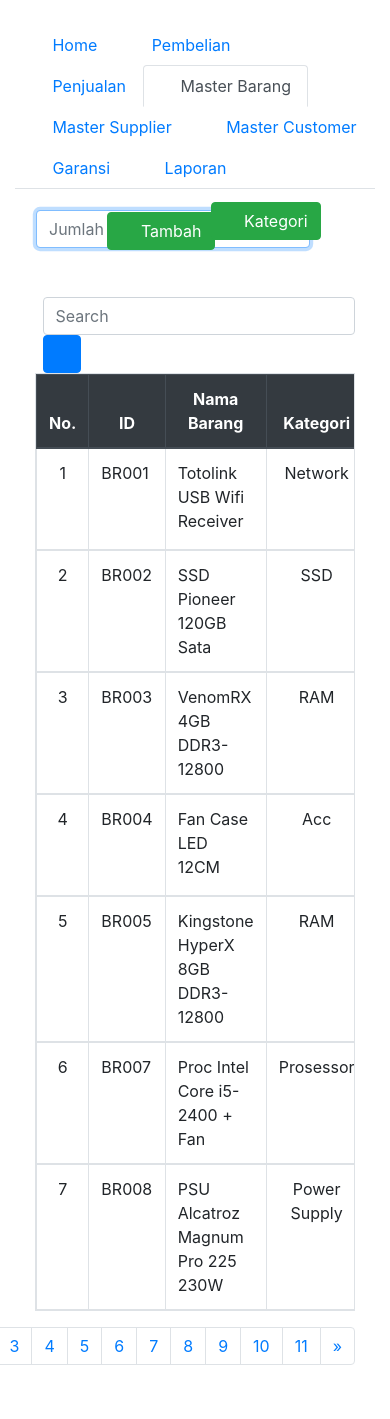
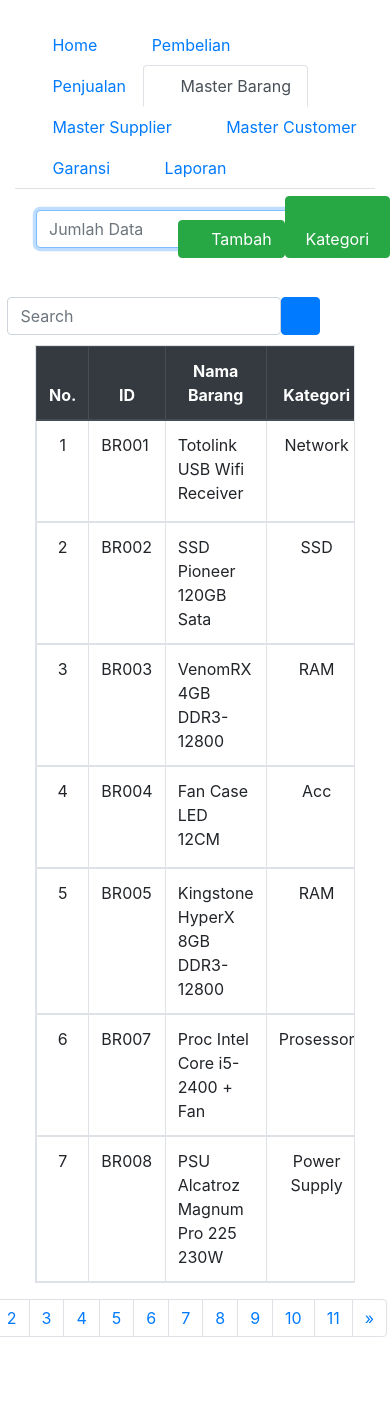
Before and after one commit to nexxo12/kasirku, a PHP site: page /admin/master-barang.php in a window 390 px wide. Shown: the part 88-1507 px from the top of the page. Run offline with PHP 8.4, Linux system fonts and the light colour scheme; a user stored in the database is signed in; data comes from the database, SQL or seed files in the repository; some libraries are stand-ins or nearby versions; some web fonts are replaced.

Commit message:
css mobile

```diff
--- a/admin/detail.php
+++ b/admin/detail.php
@@ -77,7 +77,7 @@
         </tr>
       </table>
       <br>
-      <table class="table ">
+      <table class="table table-responsive-sm">
         <thead>
           <tr>
             <th scope="col" width="" class="text-center">No.</th>
--- a/admin/garansi-set.php
+++ b/admin/garansi-set.php
@@ -54,7 +54,7 @@
        ?>
 
        <form class="" action="" method="post">
-       <table class="table-group" id="form" cellpadding="4" align="center">
+       <table class="table-group table table-responsive-sm" id="form" cellpadding="4" align="center">
          <tr>
            <td width="10%">
              <div class="form-group">
@@ -136,7 +136,7 @@
        </tr>
      </table>
     <form class="" action="" method="post">
-      <table class="table table-bordered ">
+      <table class="table table-bordered table-responsive-sm">
         <thead class="thead-dark text-center">
           <tr>
             <th scope="col" width="5%">No.</th>
--- a/admin/garansi.php
+++ b/admin/garansi.php
@@ -83,7 +83,7 @@
 
       ?>
 
-      <table class="table table-bordered " id="tabel-data">
+      <table class="table table-bordered table-responsive-sm " id="tabel-data">
         <thead class="thead-dark text-center">
           <tr>
             <th scope="col" width="5%">No.</th>
--- a/admin/master-barang.php
+++ b/admin/master-barang.php
@@ -121,8 +121,8 @@
               for ($i=1; $i <= $jumlah ; $i++) {
 
         ?>
-        <form class="" action="" method="post">
-        <table class="table-group" id="form" cellpadding="4" align="center">
+        <form class="tb_barang" action="" method="post">
+        <table class="table-group table table-responsive-sm " id="form" cellpadding="4" align="center">
           <tr>
             <td width="10%">
               <div class="form-group">
@@ -130,12 +130,11 @@
               <input class="form-control" type="text" name="id_barang[]" value="<?= $autonumber_db++; ?>" readonly>
               </div>
             </td>
-            <td width="48%">
-              <div class="form-group">
+            <td>
+              <div class="form-group nama_barang">
               <label for="exampleInputEmail1">Nama barang</label>
-              <input class="form-control" type="text" name="nama_barang[]" placeholder="Nama barang">
+              <input class="form-control nama_brg" type="text" name="nama_barang[]" placeholder="Nama barang">
               </div>
-
             </td>
             <td>
               <div class="form-group">
@@ -214,9 +213,9 @@
 
 
 
-    <form class="form-inline" style="float:right" action="" method="post">
+    <form class="form-inline form-pencarian" style="float:right" action="" method="post">
       <input class="form-control mr-sm-2" type="search" placeholder="Search" aria-label="Search" name="keyword" id="keyword" autofocus>
-      <button class="btn btn-primary" type="submit" name="cari"><i class="fas fa-search"></i></button>
+      <button class="btn btn-primary btn-cari" type="submit" name="cari"><i class="fas fa-search"></i></button>
     </form><br><br>
 
     <table class="table table-bordered table-responsive-sm">
@@ -281,7 +280,7 @@
 
     </table>
     <!-- pagenation -->
-    <nav aria-label="Page navigation example">
+    <nav class="pagination-custom" aria-label="Page navigation example">
         <ul class="pagination" style="float:right;">
           <li class="page-item">
             <?php if ($halamanaktif > 1) : ?>
--- a/admin/penjualan.php
+++ b/admin/penjualan.php
@@ -50,7 +50,7 @@
     <div class="card-body">
       <a href="history-penjualan.php"><p class="history">History penjualan &raquo</p></a>
     <form class="penjualan" action="" method="post">
-    <table class="table-group" id="form" cellpadding="3" align="center" width="80%" border="0">
+    <table class="table-group table-responsive-sm" id="form" cellpadding="3" align="center" width="80%" border="0">
       <tr>
         <?php $autonumber_db = autonumber_inv("id_inv"); ?>
 
@@ -112,7 +112,7 @@
       </tr>
   </table>
   <br>
-  <table class="table-group" align="center" border="0" width="70%">
+  <table class="table-group table-responsive-sm" align="center" border="0" width="70%">
     <tr>
       <td width="40%">
         <div class="form-group">
@@ -135,7 +135,7 @@
       <td>
 
       <div class="form-group">
-      <label for="exampleInputEmail1"><b>Harga Jual :</b></label>
+      <label for="exampleInputEmail1"><b>Hg Jual :</b></label>
       <input class="form-control" type="number" name="harga_jual"  placeholder="" value="">
       </div>
       </td>
--- a/assets/css/admin.css
+++ b/assets/css/admin.css
@@ -36,6 +36,9 @@ a.dropdown-item{
 }
 .form-group > .input-kategori{
   width: 170px;
+}
+.form-group > .nama_brg{
+  width: 500px;
 }
 .input-pj{
   width: 20px;
@@ -174,7 +177,7 @@ textarea {
 
   .history{
     position:absolute;
-    left:67%;
+    left:60%;
     top:1.5%;
   }
 
@@ -211,15 +214,48 @@ textarea {
 
   .btn-tambah{
     position: absolute;
-    right: 45%;
-    bottom: 60%;
+    right: 27%;
+    bottom: 59%;
   }
 
   .kategori{
     position: absolute;
-    left:54%;
-    top:35.9%;
+    left: 73%;
+    bottom: 59%;
   }
+
+  .card-historypj{
+    width: 100%;
+    position: relative;
+    left: -0.8%;
+    top: -720px;
+  }
+
+.form-pencarian{
+  position: relative;
+  left: -23%;
+}
+
+.btn-cari{
+  position: absolute;
+  left: 100%;
+}
+
+.pagination-custom{
+  position: relative;
+  left: 10%;
+}
+
+.add-kategori{
+  width: 70%;
+  position: absolute;
+  left: 17%;
+  top: 55%;
+}
+
+.form-group > .nama_brg{
+  width: 250px;
+}
 
 
 }
```
Also changed, not shown: admin/edit-barang.php (+7 -7 lines), admin/master-supplier.php (+5 -5 lines).
